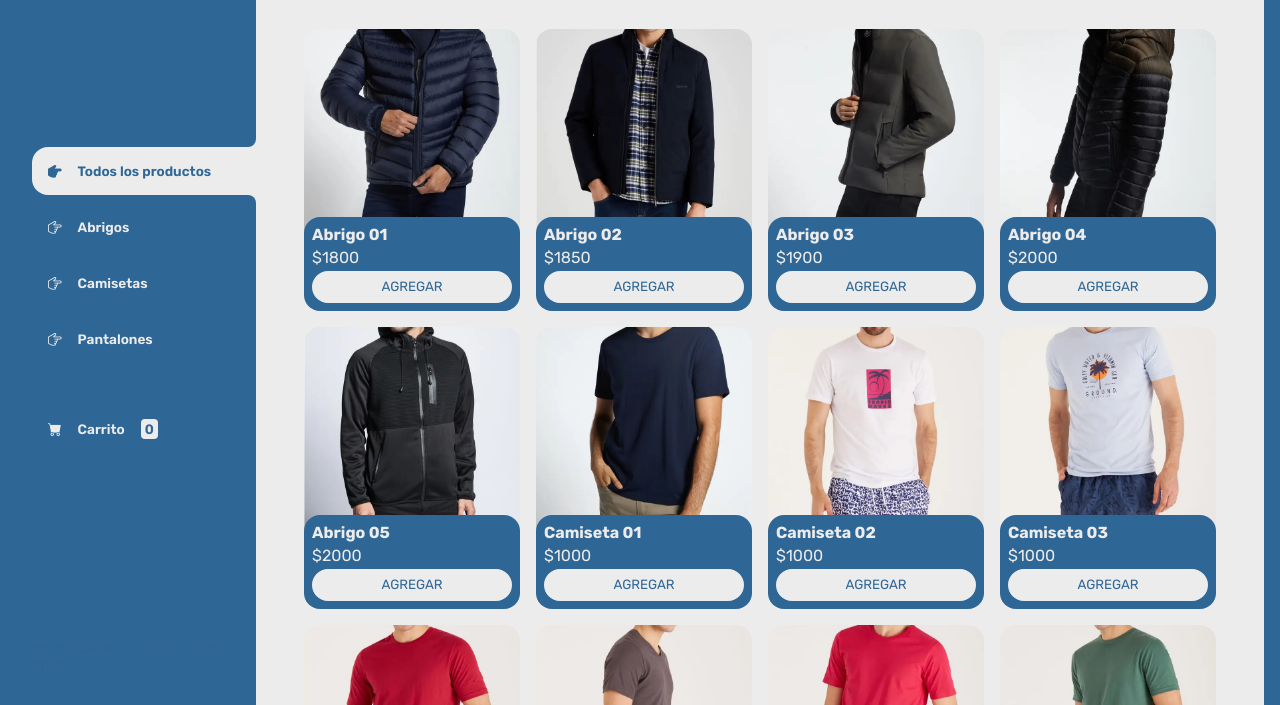
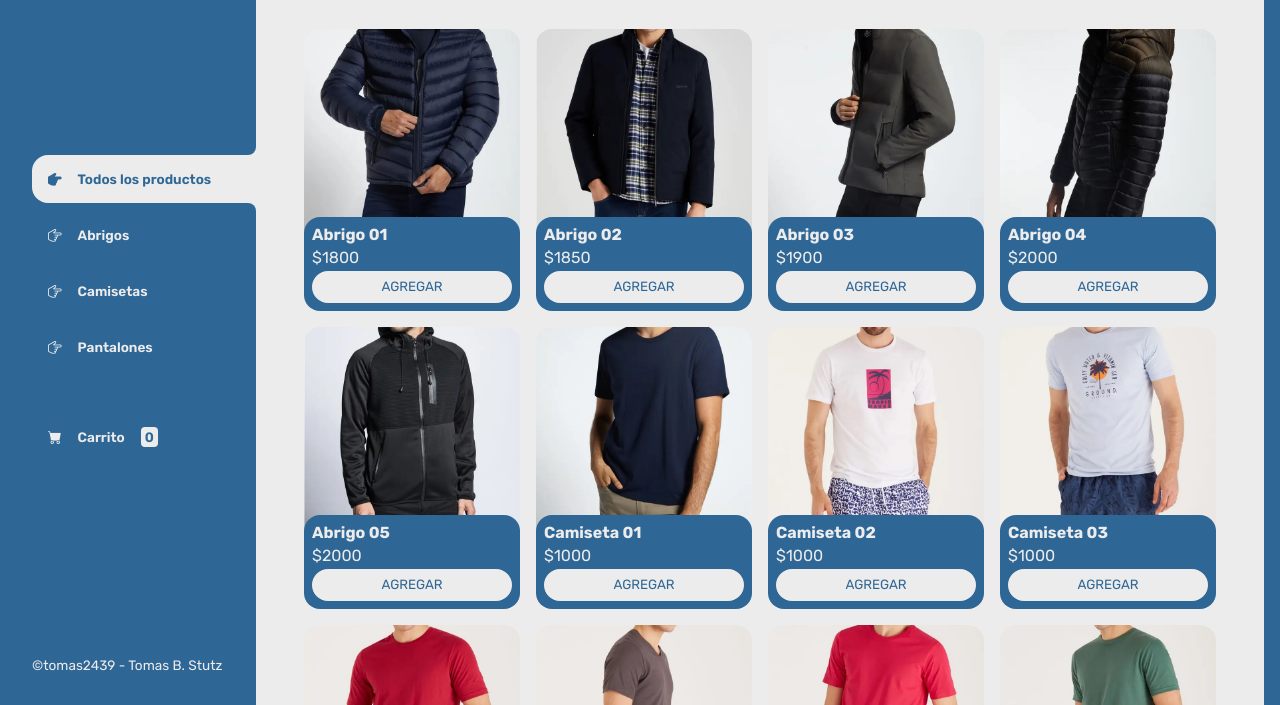
Before and after one commit to Tomas2439/CursoJS, a plain HTML site: page index.html in a window 1280 px wide. Shown: the part 95-800 px from the top of the page. Drawn offline with nearby package versions, Linux system fonts and the light colour scheme.

Commit message:
favicon - footer white

```diff
--- a/css/main.css
+++ b/css/main.css
@@ -125,7 +125,7 @@ aside {
 }
 
 .texto-footer {
-    color: var(--clr-main-light);
+    color: var(--clr-white);
     font-size: .85rem;
 }
 
--- a/index.html
+++ b/index.html
@@ -5,15 +5,17 @@
     <meta http-equiv="X-UA-Compatible" content="IE=edge">
     <meta name="viewport" content="width=device-width, initial-scale=1.0">
     <title>CarpiShop</title>
+    <link rel="icon" type="image/png" href="https://iconos8.es/icon/yN5wGgRvSV2l/tienda">
     <link rel="stylesheet" href="https://cdn.jsdelivr.net/npm/bootstrap-icons@1.9.1/font/bootstrap-icons.css">
     <link rel="stylesheet" type="text/css" href="https://cdn.jsdelivr.net/npm/toastify-js/src/toastify.min.css">
     <link rel="stylesheet" href="./css/main.css">
 </head>
+
 <body>
 
     <div class="wrapper">
         <header class="header-mobile">
-            <h1 class="logo">CarpiShop</h1>
+            <h1 class="logo">Shopping</h1>
             <button class="open-menu" id="open-menu">
                 <i class="bi bi-list"></i>
             </button>
@@ -47,7 +49,7 @@
                 </ul>
             </nav>
             <footer>
-                <p class="texto-footer">©tomas2439 - Tomas Bautista Stutz</p>
+                <p class="texto-footer">©tomas2439 - Tomas B. Stutz</p>
             </footer>
         </aside>
         <main>
```
